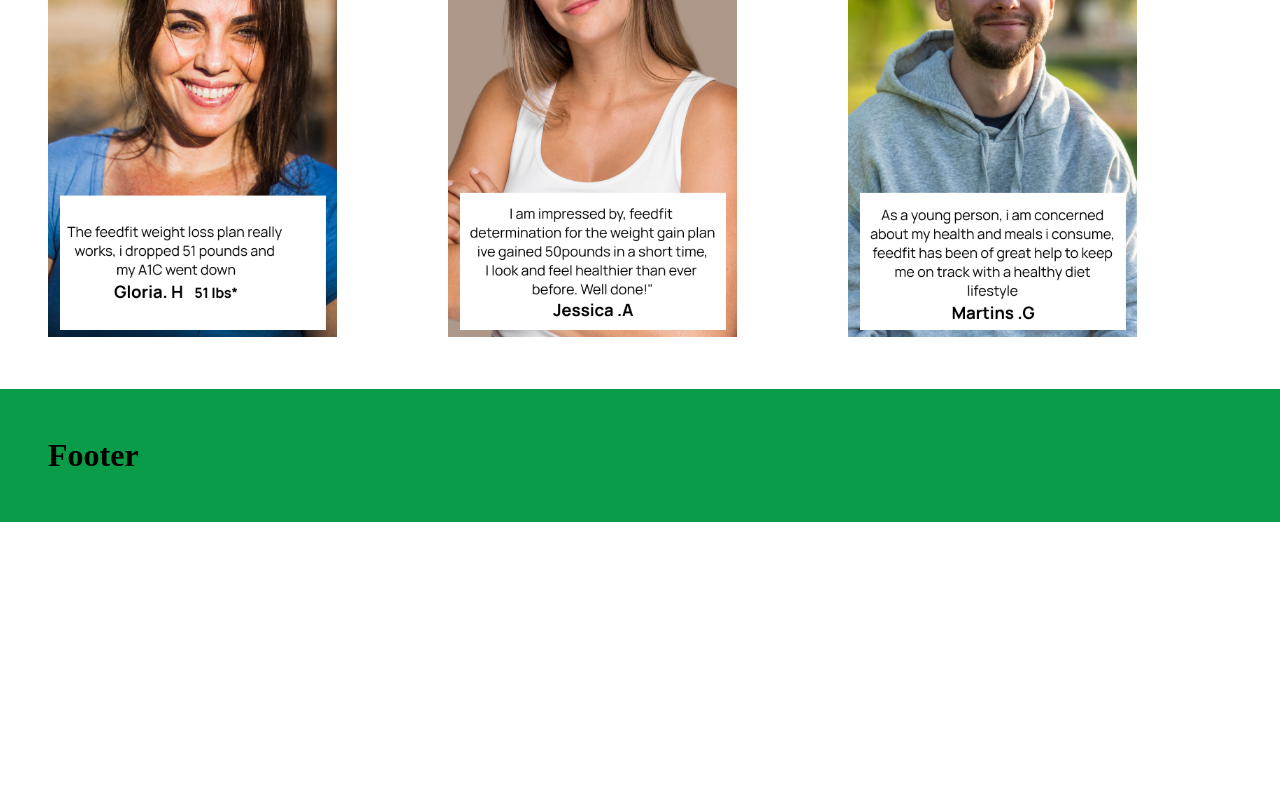
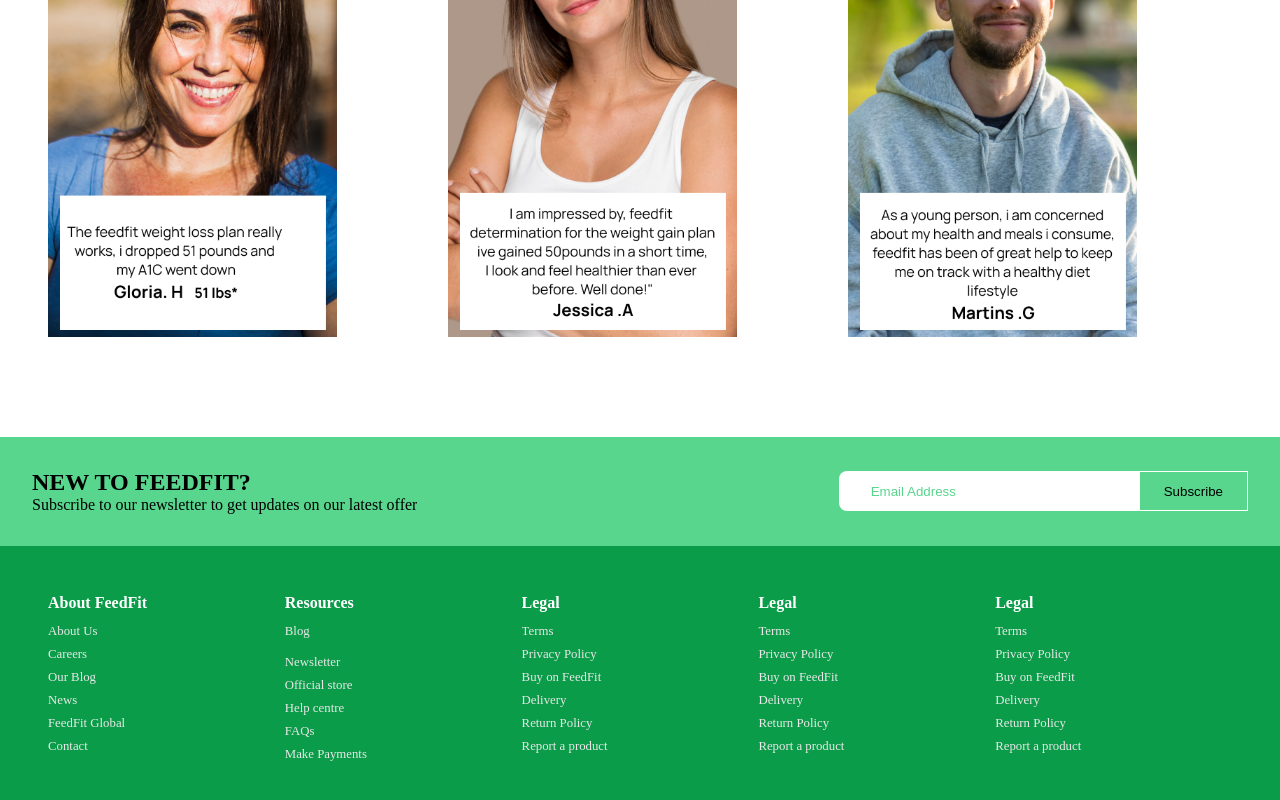
Before and after one commit to Bukason20/Diet-plan-app, a React (Vite) app: page / in a window 1280 px wide. Shown: the part 2219-3019 px from the top of the page. Before the commit the page ends 2741 px from the top, so only its background shows below. Built offline with nearby package versions, Linux system fonts and the light colour scheme.

Commit message:
worked on the bit info page

```diff
--- a/src/components/BMICalculator/BMICalculator.jsx
+++ b/src/components/BMICalculator/BMICalculator.jsx
@@ -6,9 +6,9 @@
 
 function BMICalculator() {
 
-    const [age, setAge] = useState()
-    const [height, setHeight] = useState()
-    const [weight, setWeight] = useState()
+    const [age, setAge] = useState(1)
+    const [height, setHeight] = useState(1)
+    const [weight, setWeight] = useState(1)
     const [BMI, setBMI] = useState()
 
     const history = useHistory()
@@ -20,10 +20,13 @@
     // console.log(nums)
 
     const calcultateBMI = (a, b) => {
-        let result = ((Number(a)/ Number(b * b)) * 10000)
-        let bmi = result.toFixed(1)
-        localStorage.setItem("BMI", bmi)
-    }
+        const weightNum = parseFloat(a);
+        const heightNum = parseFloat(b);
+        let result = ((weightNum / (heightNum * heightNum)) * 10000);
+        let bmi = result.toFixed(1);
+        localStorage.setItem("BMI", bmi);
+    };
+
 
     // calcultateBMI(16.9, 105.4)
 
--- a/src/components/BmiInfo/BmiInfo.jsx
+++ b/src/components/BmiInfo/BmiInfo.jsx
@@ -1,15 +1,41 @@
 import "./BmiInfo.css"
 import World from "../../images/cuate.png"
+import { useEffect, useState } from "react"
 
 function BmiInfo() {
+
+    const storedBMI = JSON.parse(localStorage.getItem("BMI"));
+    // const initialBMI = storedBMI ? JSON.parse(storedBMI) : 0;
+    const [bmi, setBMI] = useState(isNaN(storedBMI) ? 0 : storedBMI);
+    const [weightRange, setWeightRange] = useState();
+
+
+    // if (!isNaN(bmi)) {
+
+    const checkWeightRange = () => {
+        if (bmi < 18.5) {
+            setWeightRange("Underweight");
+        } else if (bmi >= 18.5 && bmi < 25) {
+            setWeightRange("Normal weight");
+        } else if (bmi >= 25 && bmi < 30) {
+            setWeightRange("Overweight");
+        } else if (bmi >= 30) {
+            setWeightRange("Obese");
+        }
+    }
+
+    useEffect(() => {
+        checkWeightRange()
+    }, [bmi])
+
     return (
         <div className= "bmiInfo-container">
 
             <img src= {World} alt="A world image" id= "world"/>
             <h1 id= "hello">Hello!</h1>
             <div className="bmi-info">
-            <   p id= "weight-result">Your BMI results says you are overWeight</p>
-                <p id= "bmi-score">Your BMI score is 17.5</p>
+            <p id= "weight-result">Your BMI results says you are {weightRange}</p>
+                <p id= "bmi-score">Your BMI score is {bmi}</p>
                 <p>This means that you do not have enough body fat, and as such prone to malnutrition, decreased muscle strength, low immunity and lot more.</p>
                 <p id="symptoms">Symptoms:</p>
                 <ul className = "symptoms-list">
--- a/src/components/HomePage/Homepage.jsx
+++ b/src/components/HomePage/Homepage.jsx
@@ -109,8 +109,74 @@
                     </div>
                 </div>
             </section>
+
+            {/* -----------------------------------------------------------------------SUBSCRIBE SECTION--------------------------------------------------- */}
+            <section className="subscribe-container">
+                <div className="subscribe-contents">
+                    <h2>NEW TO FEEDFIT?</h2>
+                    <p>Subscribe to our newsletter to get updates on our latest offer</p>
+                </div>
+
+                <div className="subscribe-form">
+                    <input type="email" placeholder= "Email Address"/>
+                    <button>Subscribe</button>
+                </div>
+
+                <img src= {Logo} alt="" id = "subscribe-logo"/>
+            </section>
+
+            {/* ----------------------------------------------------------------------------FOOTER SECTION--------------------------------------- */}
             <footer className = "footer-container">
-                <h1>Footer</h1>
+                <div className="footer-about">
+                    <h4>About FeedFit</h4>
+                    <p>About Us</p>
+                    <p>Careers</p>
+                    <p>Our Blog</p>
+                    <p>News</p>
+                    <p>FeedFit Global</p>
+                    <p>Contact</p>
+                </div>
+
+                <div className="footer-resources">
+                    <h4>Resources</h4>
+                    <p>Blog</p>
+                    <p></p>
+                    <p>Newsletter</p>
+                    <p>Official store</p>
+                    <p>Help centre</p>
+                    <p>FAQs</p>
+                    <p>Make Payments</p>
+                </div>
+
+                <div className="footer-legal">
+                    <h4>Legal</h4>
+                    <p>Terms</p>
+                    <p>Privacy Policy</p>
+                    <p>Buy on FeedFit</p>
+                    <p>Delivery</p>
+                    <p>Return Policy</p>
+                    <p>Report a product</p>
+                </div>
+
+                <div className="footer-legal">
+                    <h4>Legal</h4>
+                    <p>Terms</p>
+                    <p>Privacy Policy</p>
+                    <p>Buy on FeedFit</p>
+                    <p>Delivery</p>
+                    <p>Return Policy</p>
+                    <p>Report a product</p>
+                </div>
+
+                <div className="footer-legal">
+                    <h4>Legal</h4>
+                    <p>Terms</p>
+                    <p>Privacy Policy</p>
+                    <p>Buy on FeedFit</p>
+                    <p>Delivery</p>
+                    <p>Return Policy</p>
+                    <p>Report a product</p>
+                </div>
 
             </footer>
 
```
